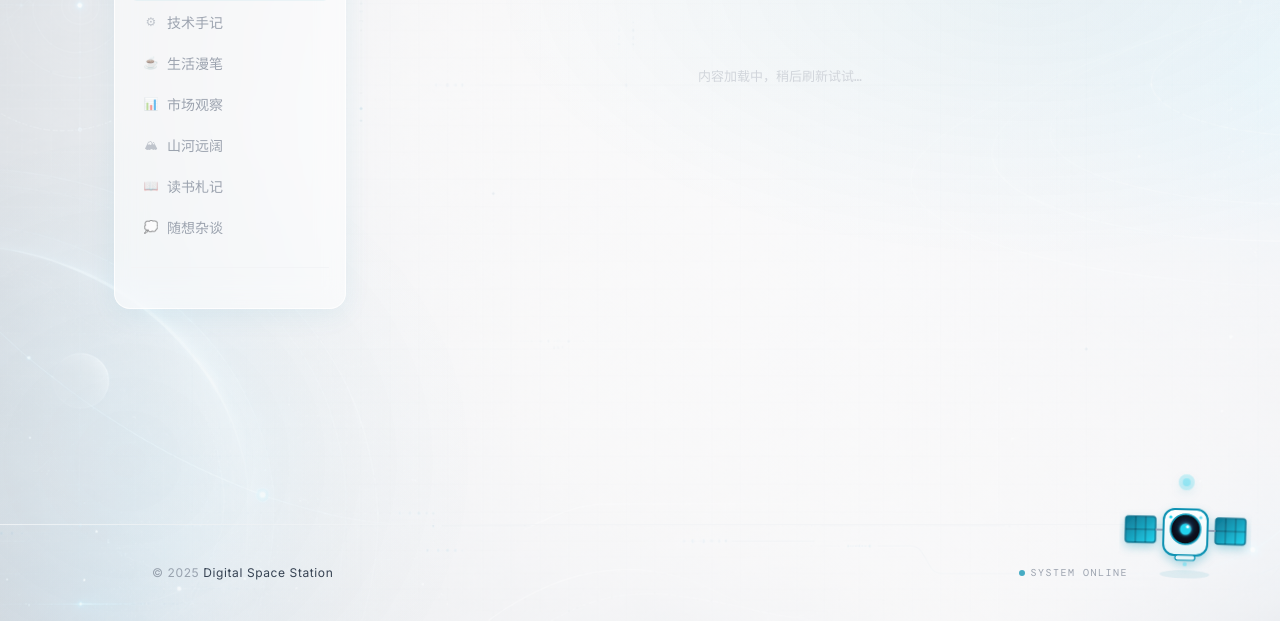
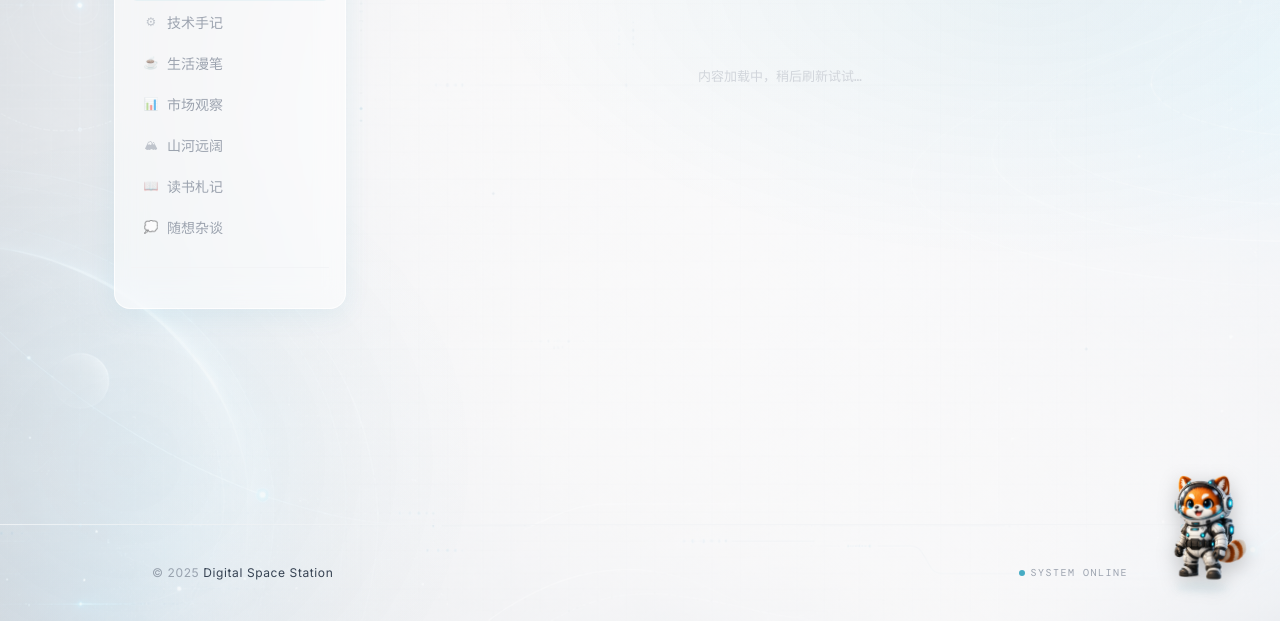
Before and after one commit to artemiskkk/digital-space-station, an Astro site in the folder space-station/: page /blog in a window 1280 px wide. Shown: the part 179-800 px from the top of the page. Built offline with nearby package versions, Linux system fonts and the light colour scheme; Astro itself is replaced by a stand-in of ours; no server answers; a web font is replaced by a local one.

Commit message:
feat: replace satellite companion with astronaut red-panda mascot (transparent PNG)

```diff
--- a/space-station/src/components/Companion.astro
+++ b/space-station/src/components/Companion.astro
@@ -1,99 +1,26 @@
 ---
-// DSS Companion — a mini satellite probe: floats, sensor tracks the cursor,
-// speaks in bubbles, draggable. Cyan glow, fits the sci-fi theme.
+// DSS Companion — an astronaut red-panda mascot: floats, speaks in bubbles, draggable.
 ---
 
 <div id="dssCompanion" class="companion" aria-hidden="true">
   <!-- Speech bubble -->
   <div id="companionBubble" class="companion-bubble"></div>
 
-  <!-- Satellite SVG -->
+  <!-- Mascot -->
   <div id="companionBody" class="companion-body">
-    <svg width="132" height="120" viewBox="0 0 132 120" fill="none" xmlns="http://www.w3.org/2000/svg">
-      <defs>
-        <linearGradient id="satBody" x1="0" y1="0" x2="0" y2="1">
-          <stop offset="0%" stop-color="#ffffff"/>
-          <stop offset="100%" stop-color="#e6f4f8"/>
-        </linearGradient>
-        <linearGradient id="satPanel" x1="0" y1="0" x2="1" y2="1">
-          <stop offset="0%" stop-color="#0e7490"/>
-          <stop offset="100%" stop-color="#22d3ee"/>
-        </linearGradient>
-        <radialGradient id="satLens" cx="50%" cy="42%" r="60%">
-          <stop offset="0%" stop-color="#1e3a5f"/>
-          <stop offset="60%" stop-color="#0b1220"/>
-          <stop offset="100%" stop-color="#05080f"/>
-        </radialGradient>
-        <linearGradient id="satAccent" x1="0" y1="0" x2="1" y2="1">
-          <stop offset="0%" stop-color="#22d3ee"/>
-          <stop offset="100%" stop-color="#0891b2"/>
-        </linearGradient>
-        <filter id="satGlow" x="-50%" y="-50%" width="200%" height="200%">
-          <feDropShadow dx="0" dy="4" stdDeviation="5" flood-color="#0891b2" flood-opacity="0.30"/>
-        </filter>
-        <filter id="lensGlow" x="-100%" y="-100%" width="300%" height="300%">
-          <feGaussianBlur stdDeviation="1.6" result="b"/>
-          <feMerge><feMergeNode in="b"/><feMergeNode in="SourceGraphic"/></feMerge>
-        </filter>
-      </defs>
-
-      <!-- ground glow -->
-      <ellipse id="satShadow" cx="66" cy="112" rx="30" ry="5" fill="#0891b2" opacity="0.14"/>
-
-      <g filter="url(#satGlow)">
-        <!-- Signal antenna -->
-        <line x1="66" y1="30" x2="66" y2="14" stroke="url(#satAccent)" stroke-width="2.4" stroke-linecap="round"/>
-        <circle id="satBeacon" cx="66" cy="11" r="4" fill="#22d3ee"/>
-        <circle cx="66" cy="11" r="8" fill="#22d3ee" opacity="0.22"/>
-
-        <!-- Left solar panel -->
-        <g class="sat-panel sat-panel-l">
-          <rect x="6" y="46" width="30" height="26" rx="3" fill="url(#satPanel)" stroke="#0e7490" stroke-width="1.5"/>
-          <line x1="16" y1="46" x2="16" y2="72" stroke="#0b1220" stroke-width="1" opacity="0.4"/>
-          <line x1="26" y1="46" x2="26" y2="72" stroke="#0b1220" stroke-width="1" opacity="0.4"/>
-          <line x1="6" y1="59" x2="36" y2="59" stroke="#0b1220" stroke-width="1" opacity="0.4"/>
-        </g>
-        <line x1="36" y1="59" x2="44" y2="59" stroke="#94a3b8" stroke-width="2"/>
-
-        <!-- Right solar panel -->
-        <g class="sat-panel sat-panel-r">
-          <rect x="96" y="46" width="30" height="26" rx="3" fill="url(#satPanel)" stroke="#0e7490" stroke-width="1.5"/>
-          <line x1="106" y1="46" x2="106" y2="72" stroke="#0b1220" stroke-width="1" opacity="0.4"/>
-          <line x1="116" y1="46" x2="116" y2="72" stroke="#0b1220" stroke-width="1" opacity="0.4"/>
-          <line x1="96" y1="59" x2="126" y2="59" stroke="#0b1220" stroke-width="1" opacity="0.4"/>
-        </g>
-        <line x1="88" y1="59" x2="96" y2="59" stroke="#94a3b8" stroke-width="2"/>
-
-        <!-- Body -->
-        <rect x="44" y="38" width="44" height="46" rx="11" fill="url(#satBody)" stroke="#0891b2" stroke-width="2"/>
-        <!-- side detail lights -->
-        <circle cx="51" cy="46" r="1.6" fill="#22d3ee"/>
-        <circle cx="81" cy="46" r="1.6" fill="#22d3ee" opacity="0.6"/>
-
-        <!-- Sensor lens -->
-        <circle cx="66" cy="58" r="15" fill="url(#satLens)" stroke="#0891b2" stroke-width="1.6"/>
-        <circle cx="66" cy="58" r="15" fill="none" stroke="#22d3ee" stroke-width="0.8" opacity="0.4"/>
-        <g id="satEye" filter="url(#lensGlow)">
-          <circle id="satPupil" cx="66" cy="58" r="5.5" fill="#22d3ee"/>
-          <circle id="satGlint" cx="68" cy="55.5" r="1.6" fill="#ffffff"/>
-        </g>
-
-        <!-- bottom thruster lights -->
-        <rect x="56" y="84" width="20" height="5" rx="2.5" fill="#e6f4f8" stroke="#0891b2" stroke-width="1.2"/>
-        <circle id="satThruster" cx="66" cy="93" r="3" fill="#22d3ee" opacity="0.8"/>
-      </g>
-    </svg>
+    <div class="companion-shadow"></div>
+    <img src="/companion.png" alt="" class="companion-img" draggable="false" />
   </div>
 </div>
 
 <style>
   .companion {
     position: fixed;
-    right: 30px;
-    bottom: 22px;
+    right: 26px;
+    bottom: 18px;
     z-index: 90;
-    width: 132px;
-    height: 120px;
+    width: 104px;
+    height: 130px;
     cursor: grab;
     user-select: none;
     -webkit-user-select: none;
@@ -103,6 +30,7 @@
   .companion.hidden { display: none; }
 
   .companion-body {
+    position: relative;
     width: 100%;
     height: 100%;
     animation: companionFloat 4s ease-in-out infinite;
@@ -111,41 +39,48 @@
   .companion.dragging .companion-body { animation: none; }
   .companion.poke .companion-body { animation: companionPoke 0.55s cubic-bezier(.36,.07,.19,.97); }
 
+  .companion-img {
+    position: relative;
+    z-index: 1;
+    width: 100%;
+    height: 100%;
+    object-fit: contain;
+    filter: drop-shadow(0 6px 10px rgba(0,0,0,0.22));
+    pointer-events: none;
+  }
+
+  .companion-shadow {
+    position: absolute;
+    left: 50%; bottom: 2px;
+    transform: translateX(-50%);
+    width: 62px; height: 10px;
+    border-radius: 50%;
+    background: rgba(8,145,178,0.22);
+    filter: blur(4px);
+    animation: companionShadow 4s ease-in-out infinite;
+  }
+
   @keyframes companionFloat {
-    0%, 100% { transform: translateY(0) rotate(-2deg); }
-    50%      { transform: translateY(-9px) rotate(2deg); }
+    0%, 100% { transform: translateY(0) rotate(-1.5deg); }
+    50%      { transform: translateY(-10px) rotate(1.5deg); }
+  }
+  @keyframes companionShadow {
+    0%, 100% { opacity: 0.5; transform: translateX(-50%) scale(1); }
+    50%      { opacity: 0.25; transform: translateX(-50%) scale(0.8); }
   }
   @keyframes companionPoke {
     0%   { transform: translateY(0) scale(1) rotate(0); }
-    25%  { transform: translateY(5px) scale(1.08,0.92); }
-    55%  { transform: translateY(-8px) scale(0.94,1.06) rotate(4deg); }
+    25%  { transform: translateY(5px) scale(1.06,0.94); }
+    55%  { transform: translateY(-9px) scale(0.95,1.05) rotate(5deg); }
     100% { transform: translateY(0) scale(1) rotate(0); }
-  }
-
-  /* Beacon + thruster pulse */
-  #satBeacon  { animation: satBlink 2.2s ease-in-out infinite; }
-  #satThruster { animation: satThrust 1.6s ease-in-out infinite; transform-origin: 66px 93px; }
-  @keyframes satBlink  { 0%,100%{opacity:1} 50%{opacity:0.25} }
-  @keyframes satThrust { 0%,100%{opacity:0.8;transform:scale(1)} 50%{opacity:0.35;transform:scale(0.7)} }
-
-  /* Solar panels subtle tilt */
-  .sat-panel-l { transform-origin: 40px 59px; animation: panelL 5s ease-in-out infinite; }
-  .sat-panel-r { transform-origin: 92px 59px; animation: panelR 5s ease-in-out infinite; }
-  @keyframes panelL { 0%,100%{transform:rotate(0)} 50%{transform:rotate(-4deg)} }
-  @keyframes panelR { 0%,100%{transform:rotate(0)} 50%{transform:rotate(4deg)} }
-
-  #satShadow { animation: satShadowPulse 4s ease-in-out infinite; transform-origin: center; }
-  @keyframes satShadowPulse {
-    0%,100% { opacity: 0.16; transform: scale(1); }
-    50%     { opacity: 0.08; transform: scale(0.8); }
   }
 
   /* Speech bubble */
   .companion-bubble {
     position: absolute;
     bottom: 100%;
-    right: 6px;
-    margin-bottom: 12px;
+    right: 4px;
+    margin-bottom: 8px;
     max-width: 220px;
     width: max-content;
     padding: 11px 15px;
@@ -166,7 +101,7 @@
   .companion-bubble::after {
     content: '';
     position: absolute;
-    bottom: -6px; right: 28px;
+    bottom: -6px; right: 26px;
     width: 11px; height: 11px;
     background: #fff;
     border-right: 1px solid rgba(8,145,178,0.22);
@@ -175,10 +110,10 @@
   }
 
   @media (max-width: 640px) {
-    .companion { right: 14px; bottom: 14px; transform: scale(0.82); transform-origin: bottom right; }
+    .companion { right: 12px; bottom: 12px; transform: scale(0.82); transform-origin: bottom right; }
   }
   @media (prefers-reduced-motion: reduce) {
-    .companion-body, .sat-panel-l, .sat-panel-r, #satBeacon, #satThruster, #satShadow { animation: none !important; }
+    .companion-body, .companion-shadow { animation: none !important; }
   }
 </style>
 
@@ -189,38 +124,18 @@
 
     var body = document.getElementById('companionBody');
     var bubble = document.getElementById('companionBubble');
-    var pupil = document.getElementById('satPupil');
-    var glint = document.getElementById('satGlint');
 
-    var baseX = 66, baseY = 58, maxShift = 4;
-
-    // Sensor lens tracks the cursor
-    document.addEventListener('mousemove', function(e) {
-      if (el.classList.contains('dragging')) return;
-      var rect = el.getBoundingClientRect();
-      var cx = rect.left + rect.width / 2;
-      var cy = rect.top + rect.height * 0.5;
-      var dx = e.clientX - cx, dy = e.clientY - cy;
-      var dist = Math.sqrt(dx*dx + dy*dy) || 1;
-      var sx = (dx/dist) * maxShift, sy = (dy/dist) * maxShift;
-      pupil.setAttribute('cx', baseX + sx);
-      pupil.setAttribute('cy', baseY + sy);
-      glint.setAttribute('cx', baseX + sx + 2);
-      glint.setAttribute('cy', baseY + sy - 2.5);
-    });
-
-    // Bubbles
     var idleLines = [
       '信号良好，轨道稳定 📡',
-      '正在扫描数字空间…',
+      '正在巡视数字空间…',
       '检测到访客，欢迎登站',
       '要不要看看最新的博客？',
       '碎片记录里藏着不少灵感',
-      '点我一下试试？',
+      '摸摸我试试？',
       '所有系统正常 ✦',
-      'DSS 探测器待命中…'
+      'DSS 待命中，随时出发 🚀'
     ];
-    var pokeLines = ['哔哔——', '收到指令 ✓', '在的在的！', '别戳传感器啦 >_<', '需要协助吗？', '能量充足 ⚡'];
+    var pokeLines = ['嗷呜～', '收到指令 ✓', '在的在的！', '别挠我啦 >_<', '需要帮忙吗？', '嘿嘿～'];
     var bubbleTimer = null;
 
     function say(text, duration) {
@@ -229,7 +144,7 @@
       clearTimeout(bubbleTimer);
       bubbleTimer = setTimeout(function() { bubble.classList.remove('show'); }, duration || 3400);
     }
-    function pick(a) { return a[Math.floor(Math.random()*a.length)]; }
+    function pick(a) { return a[Math.floor(Math.random() * a.length)]; }
 
     setTimeout(function() { say(idleLines[2]); }, 1200);
     setInterval(function() {
```
Also changed, not shown: space-station/public/companion.png (added), 1 other file.
